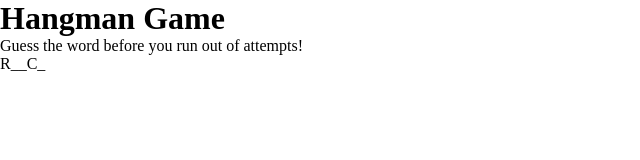
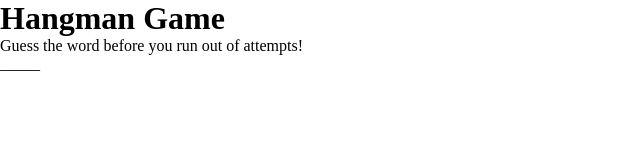
Before and after one commit to Espadv69/Hangman-Game, a React (Vite) app: page / in a window 1280 px wide. Shown: the top 160 px of the page, without its empty margins (0-640 px from the left). Built offline with nearby package versions, Linux system fonts and the light colour scheme; the HTML template or start-up script is replaced by a standard one.

Commit message:
Add state for guessed letters in App component

```diff
--- a/src/App.jsx
+++ b/src/App.jsx
@@ -2,11 +2,11 @@ import { useState } from 'react'
 
 import Header from './components/Header/Header'
 import WordDisplay from './components/WordDisplay/WordDisplay'
+import KeyBoard from './components/Keyboard/Keyboard'
 
 const App = () => {
-  // Simulate a word to guess
-  const [word] = useState('REACT')
-  const [guessedLetters] = useState(['R', 'C'])
+  const [word] = useState('REACT') // Word to guess
+  const [guessedLetters, setGuessedLetters] = useState([]) // Store guessed letters
 
   return (
     <div className="app">
```
